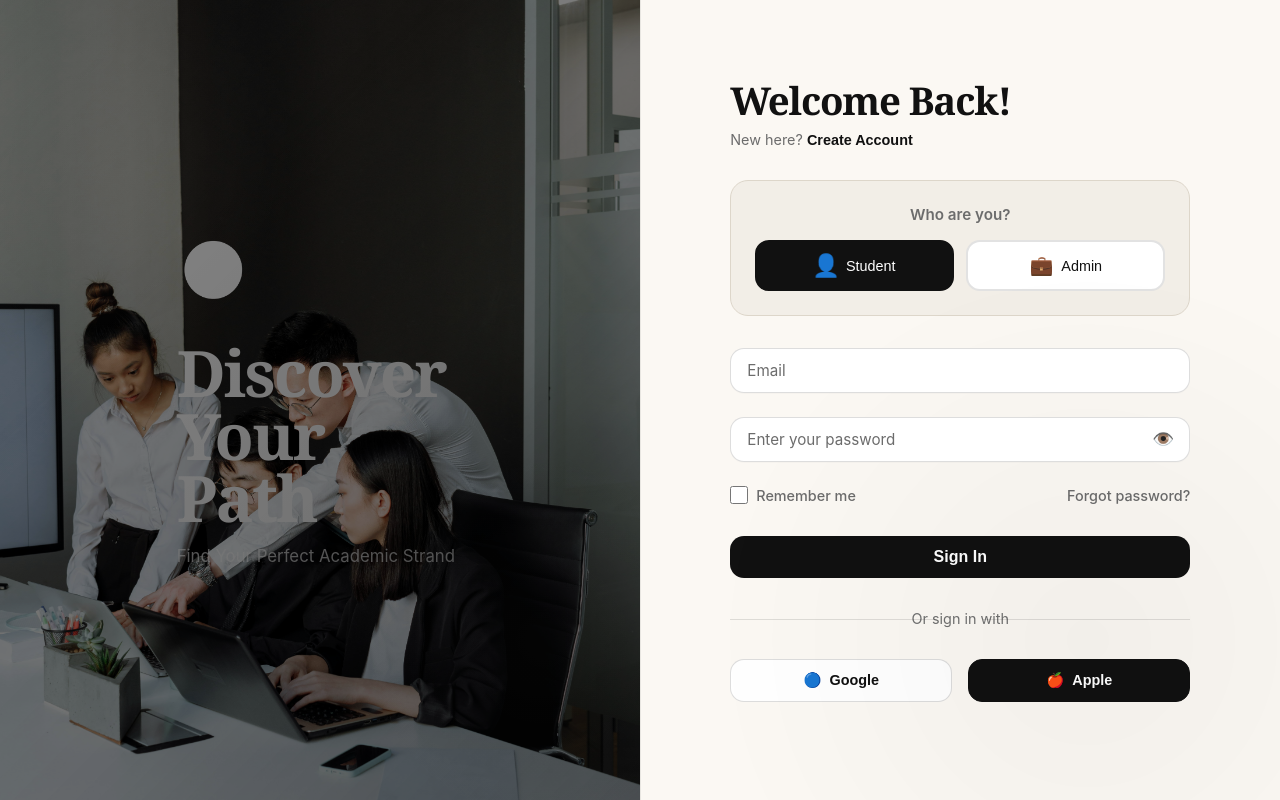
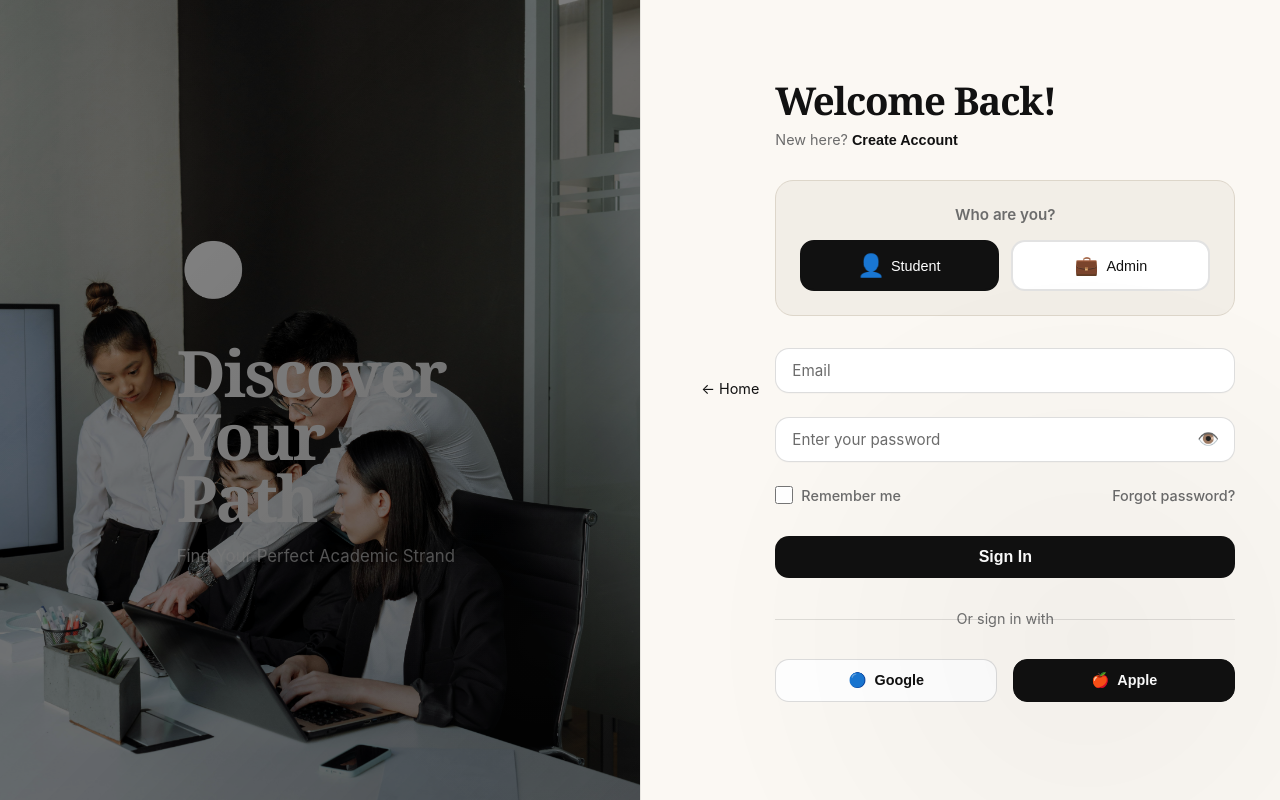
Before and after one commit to jenettedumanayos-creator/strandwise-new, a PHP site: page /strandwise-new/login.php in a window 1280 px wide. Run offline with PHP 8.4, Linux system fonts and the light colour scheme.

Commit message:
Fix navigation flow: landing → login → main
- Add home/back link to login.html to return to index.html
- Add 'Back to Landing' link in main.html sidebar
- Update navigateToLanding() to redirect to index.html instead of login.html
- Complete user flow: index.html (landing) → login.html (auth) → main.html (dashboard)
- Add CSS styling for home link in login page

```diff
--- a/login.css
+++ b/login.css
@@ -158,6 +158,27 @@ html, body {
 
 .form-header {
     margin-bottom: 2rem;
+}
+
+.auth-home-link {
+    margin-bottom: 1.5rem;
+}
+
+.auth-home-link a {
+    color: var(--primary);
+    text-decoration: none;
+    font-size: 0.9rem;
+    display: inline-flex;
+    align-items: center;
+    gap: 0.5rem;
+    transition: all 0.3s ease;
+    padding: 0.5rem 1rem;
+    border-radius: 4px;
+}
+
+.auth-home-link a:hover {
+    background-color: #f5f5f5;
+    color: var(--primary-dark);
 }
 
 .form-header h2 {
--- a/login.html
+++ b/login.html
@@ -31,6 +31,11 @@
 
         <!-- Right Panel - Forms -->
         <div class="auth-panel-right">
+            <!-- Home Link -->
+            <div class="auth-home-link">
+                <a href="index.html" title="Back to home">&larr; Home</a>
+            </div>
+
             <!-- Login Form -->
             <form class="auth-form active" id="loginForm">
                 <div class="form-header">
--- a/main.js
+++ b/main.js
@@ -268,7 +268,7 @@ async function navigateToLanding() {
 
     currentUser = null;
     clearSessionStorage();
-    window.location.href = 'login.html';
+    window.location.href = 'index.html';
 }
 
 function scrollToTop() {
```
Also changed, not shown: main.html (+7 -0 lines).
